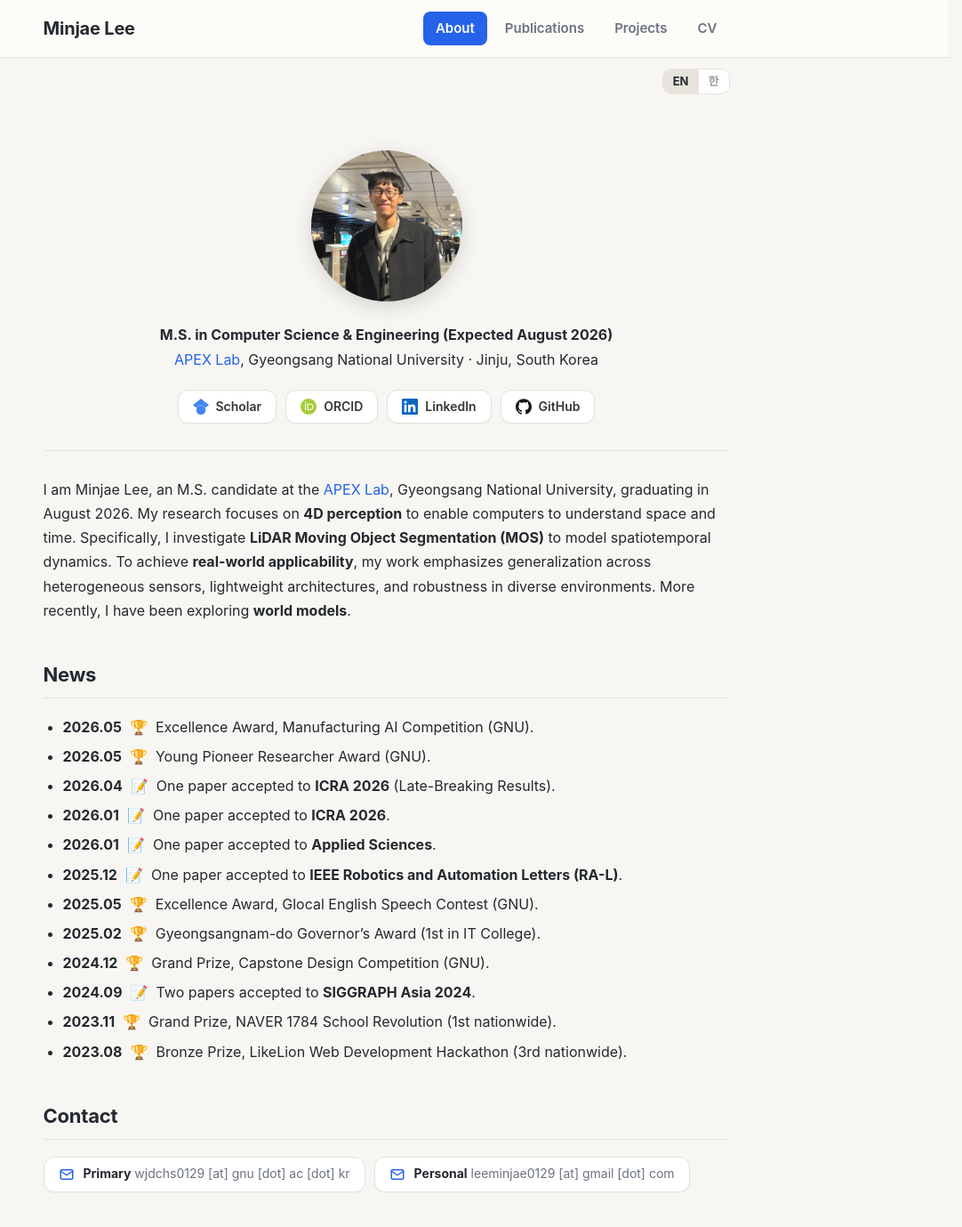
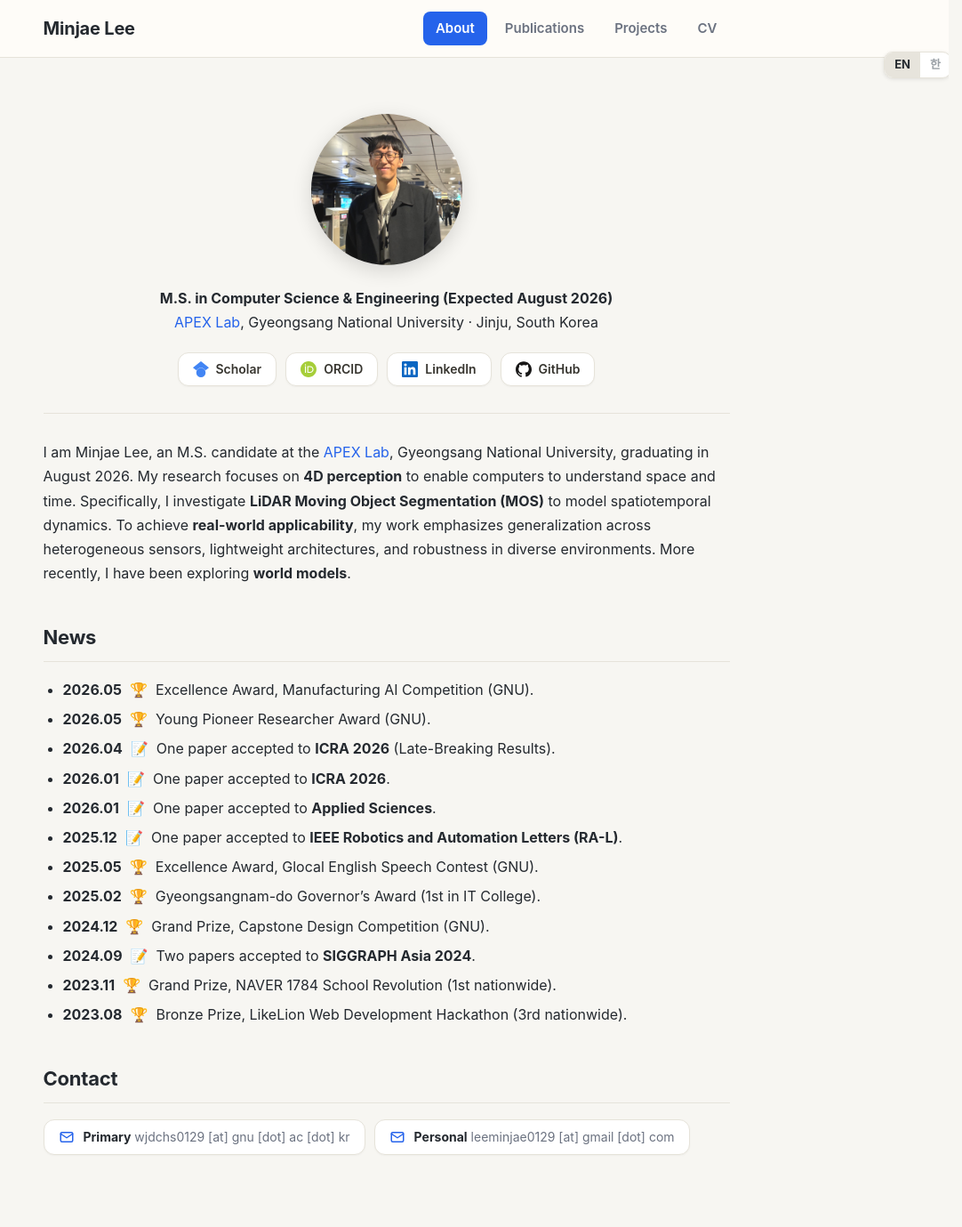
Before and after one commit to MinChoi0129/MinChoi0129.github.io, a Jekyll site: the page built from README.md, in a window 1280 px wide and 1400 px high. Shown: the top 1379 px of the window at 89% size, without its empty margins (198-1280 px from the left). Built offline with Jekyll 4.4.1, drawn with Linux system fonts in a browser that asks for light colours.

Commit message:
Lang switch: fixed at viewport right edge, just below header, always visible
position: fixed at top:58/right:12 so it hugs the browser's right edge one
row under the header and stays put while scrolling.

Co-Authored-By: Claude Opus 4.8 (1M context) <noreply@anthropic.com>

```diff
--- a/_layouts/default.html
+++ b/_layouts/default.html
@@ -15,6 +15,11 @@
   <link rel="stylesheet" href="{{ '/assets/css/style.css' | relative_url }}?v={{ site.time | date: '%s' }}">
 </head>
 <body>
+  <div class="lang-toggle" role="group" aria-label="Language">
+    <button type="button" class="lang-opt" data-set-lang="en">EN</button>
+    <button type="button" class="lang-opt" data-set-lang="ko">한</button>
+  </div>
+
   <header class="site-header">
     <div class="header-inner">
       <a class="site-title" href="{{ '/' | relative_url }}"><span class="lang-en">Minjae Lee</span><span class="lang-ko">이민재</span></a>
@@ -26,13 +31,6 @@
       </nav>
     </div>
   </header>
-
-  <div class="lang-bar">
-    <div class="lang-toggle" role="group" aria-label="Language">
-      <button type="button" class="lang-opt" data-set-lang="en">EN</button>
-      <button type="button" class="lang-opt" data-set-lang="ko">한</button>
-    </div>
-  </div>
 
   <main class="content">
     {{ content }}
--- a/assets/css/style.css
+++ b/assets/css/style.css
@@ -83,20 +83,18 @@ a:hover { text-decoration: underline; }
 html[data-lang="en"] .lang-ko { display: none !important; }
 html[data-lang="ko"] .lang-en { display: none !important; }
 
-/* Sits on its own row just below the header, aligned to the right. */
-.lang-bar {
-  max-width: var(--maxw);
-  margin: 0 auto;
-  padding: 12px 24px 0;
-  display: flex;
-  justify-content: flex-end;
-}
+/* Fixed to the browser's right edge, just below the header; stays visible on scroll. */
 .lang-toggle {
+  position: fixed;
+  top: 58px;
+  right: 12px;
+  z-index: 30;
   display: inline-flex;
   border: 1px solid var(--border);
   border-radius: 10px;
   overflow: hidden;
   background: #fff;
+  box-shadow: 0 1px 4px rgba(0, 0, 0, 0.10);
 }
 .lang-opt {
   appearance: none;
```
